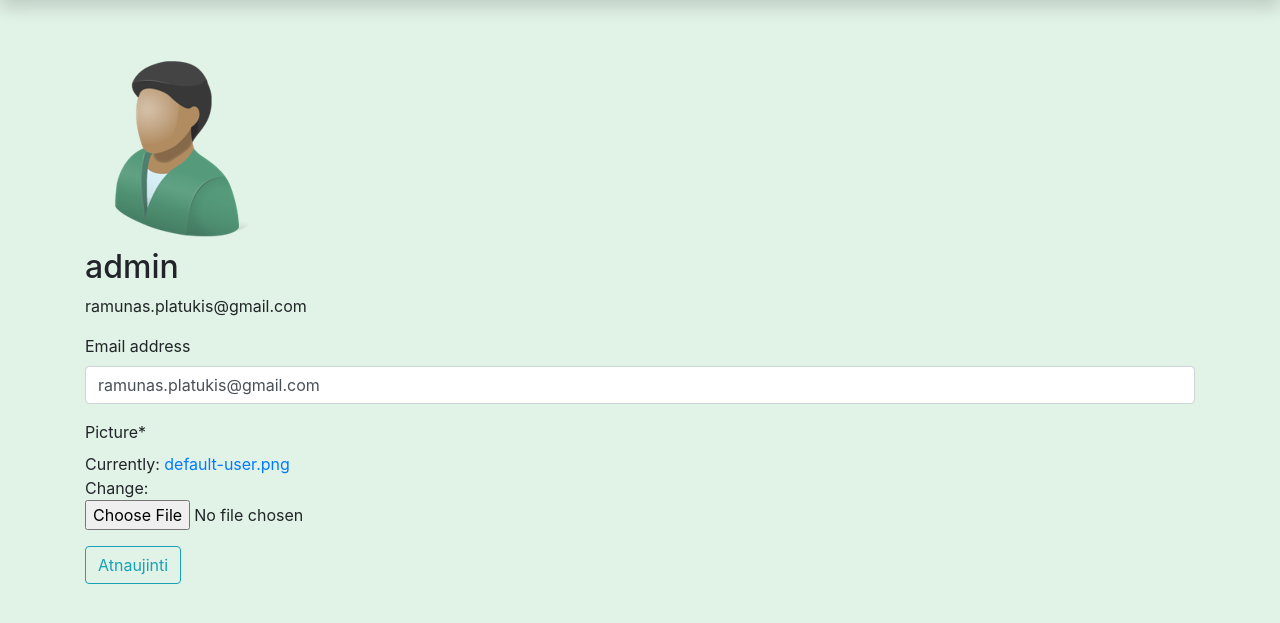
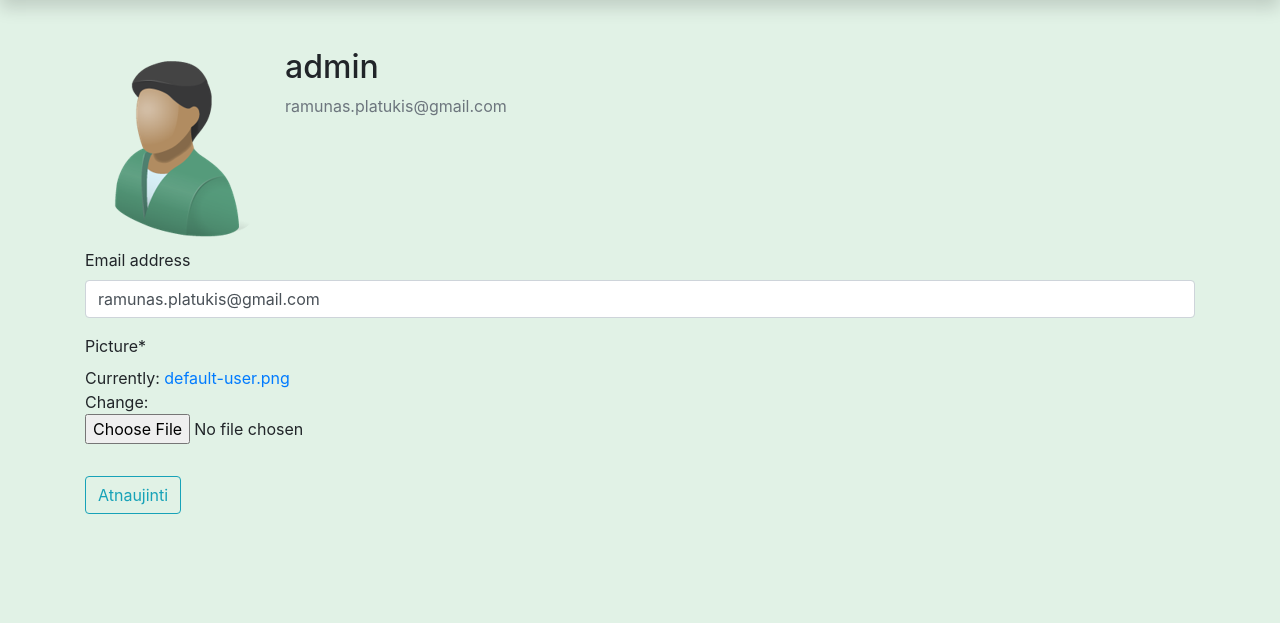
Before and after one commit to ram-pyth/django_ptu22_project, a Django app: page /library/profilis/ in a window 1280 px wide. Shown: the part 66-689 px from the top of the page. Run offline with Django 4.2, Linux system fonts and the light colour scheme; a user stored in the database is signed in; data comes from the database, SQL or seed files in the repository; some libraries are stand-ins or nearby versions.

Commit message:
PASK 10 tik profile.html stiliaus patobulinimai

```diff
--- a/libraryapp/templates/profilis.html
+++ b/libraryapp/templates/profilis.html
@@ -2,18 +2,24 @@
 {% load crispy_forms_tags %}
 {% block content %}
 
-<div>
-    <div>
-        <img class="rounded-circle"
-             src="{{ user.profile.picture.url }}" />
-        <h2>{{ user.username }}</h2>
-        <p> {{ user.email }} </p>
+<div class="content-section">
+    <div class="media">
+        <img
+                class="rounded-circle account-img"
+                src="{{ user.profile.picture.url }}"
+        />
+        <div class="media-body">
+            <h2>{{ user.username }}</h2>
+            <p class="text-secondary">{{ user.email }}</p>
+        </div>
     </div>
     <form method="post" enctype="multipart/form-data">
         {% csrf_token %}
-        {{ u_form | crispy }}
-        {{ p_form | crispy }}
-        <div>
+        <fieldset class="form-group">
+            {{ u_form | crispy }}
+            {{ p_form | crispy }}
+        </fieldset>
+        <div class="form-group">
             <button class="btn btn-outline-info" type="submit">Atnaujinti</button>
         </div>
     </form>
```
